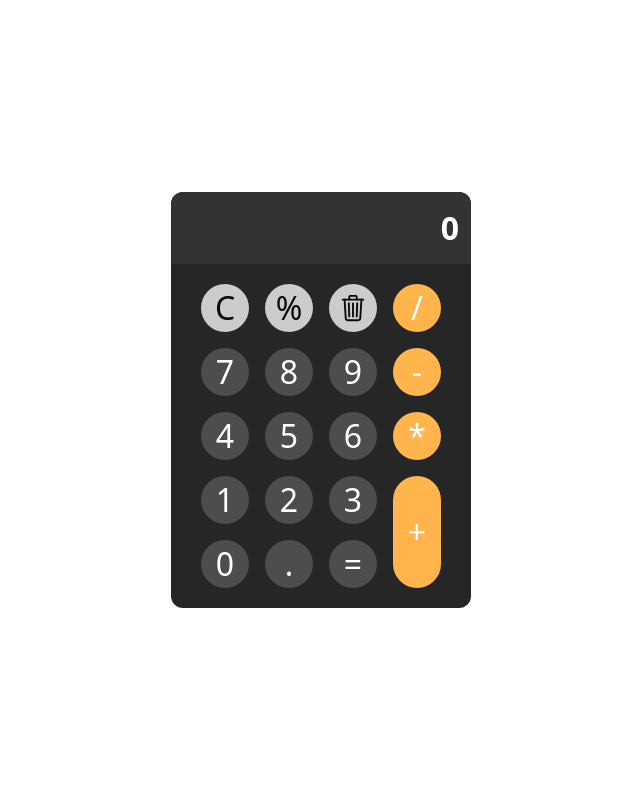
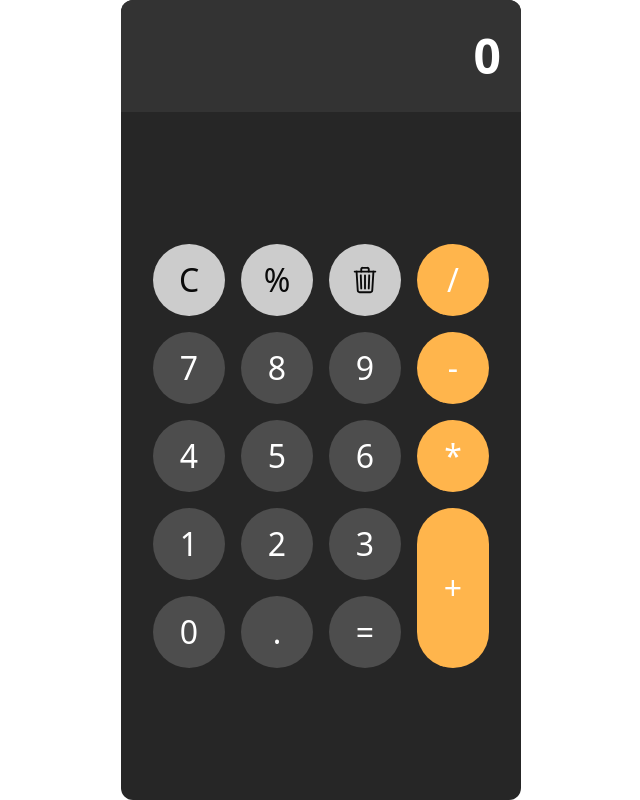
Before and after one commit to obed-smart/calculator, a plain HTML site: page index.html in a window 1280 px wide. Shown: the whole page, without its empty margins (319-959 px from the left). Drawn offline with nearby package versions, Linux system fonts and the light colour scheme.

Commit message:
updated style

```diff
--- a/index.html
+++ b/index.html
@@ -9,16 +9,16 @@
     <script nomodule src="https://unpkg.com/ionicons@7.1.0/dist/ionicons/ionicons.js"></script>
 </head>
 
-<body class="h-screen flex justify-center items-center ">
+<body class="h-screen flex justify-center  overflow-hidden">
     <div
-        class="bg-[hsl(0_0%_15%)] rounded-xl overflow-hidden select-none max-w-[300px] flex justify-center items-center flex-col">
+        class="bg-[hsl(0_0%_15%)] lg:rounded-xl overflow-hidden select-none max-w-full  lg:max-w-[400px]  flex justify-center items-center flex-col p-0 m-0">
         <input tabindex="-1" id="display" readonly
-            class="w-full p-3 flex justify-center items-center  bg-[hsl(0_0%_20%)] text-white text-right text-[2rem] font-bold border-none">
-        <div id="keys" class="grid  grid-cols-4  justify-items-center gap-4 p-5 content-center
+            class="w-full p-5 flex justify-center items-center  bg-[hsl(0_0%_20%)] text-white text-right text-[3rem] font-bold border-none">
+        <div id="keys" class="grid  grid-cols-4  h-full justify-items-center gap-4  content-center
     [&>button]:bg-[hsl(0_0%_30%)]
     [&>button]:rounded-full
-    [&>button]:w-12
-    [&>button:not(.plus)]:h-12
+    [&>button]:w-[4.5rem]
+    [&>button:not(.plus)]:h-[4.5rem]
     [&>button]:text-white
     [&>button]:inline-flex
     [&>button]:justify-center
```
